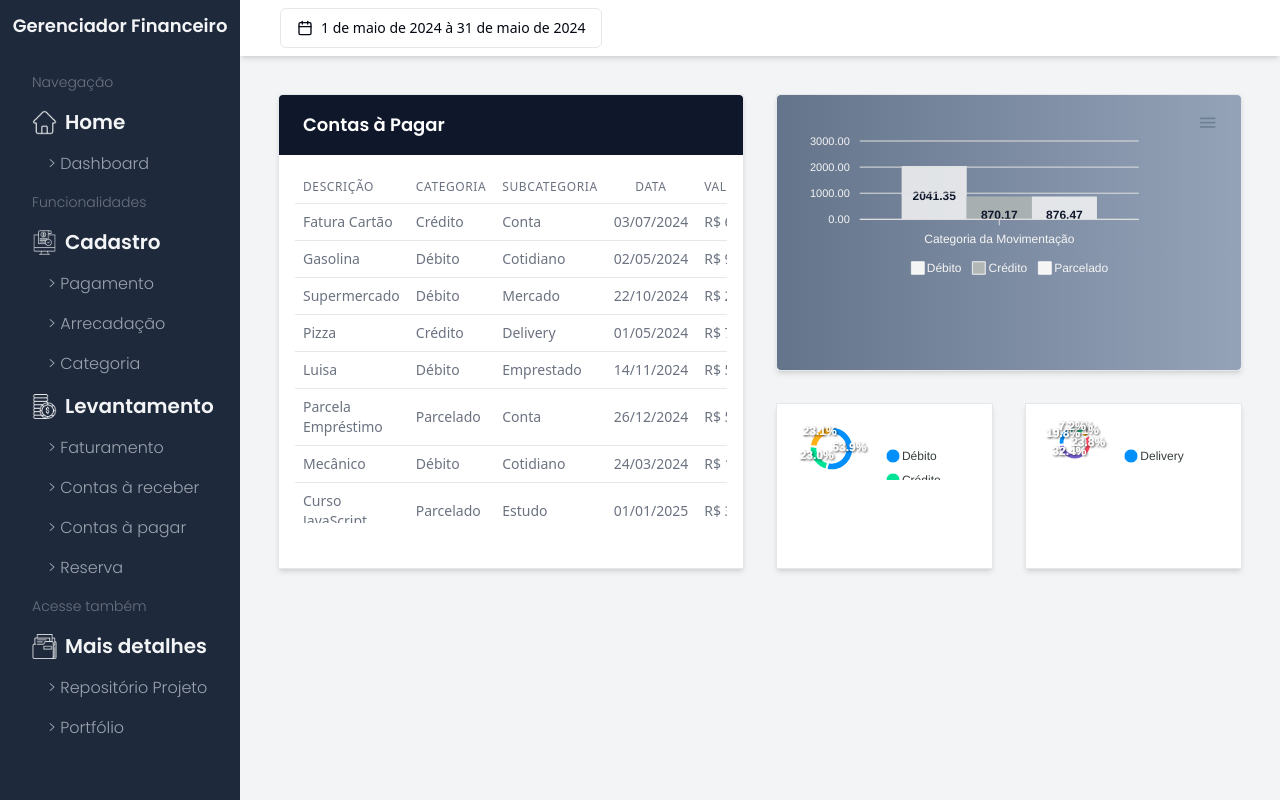
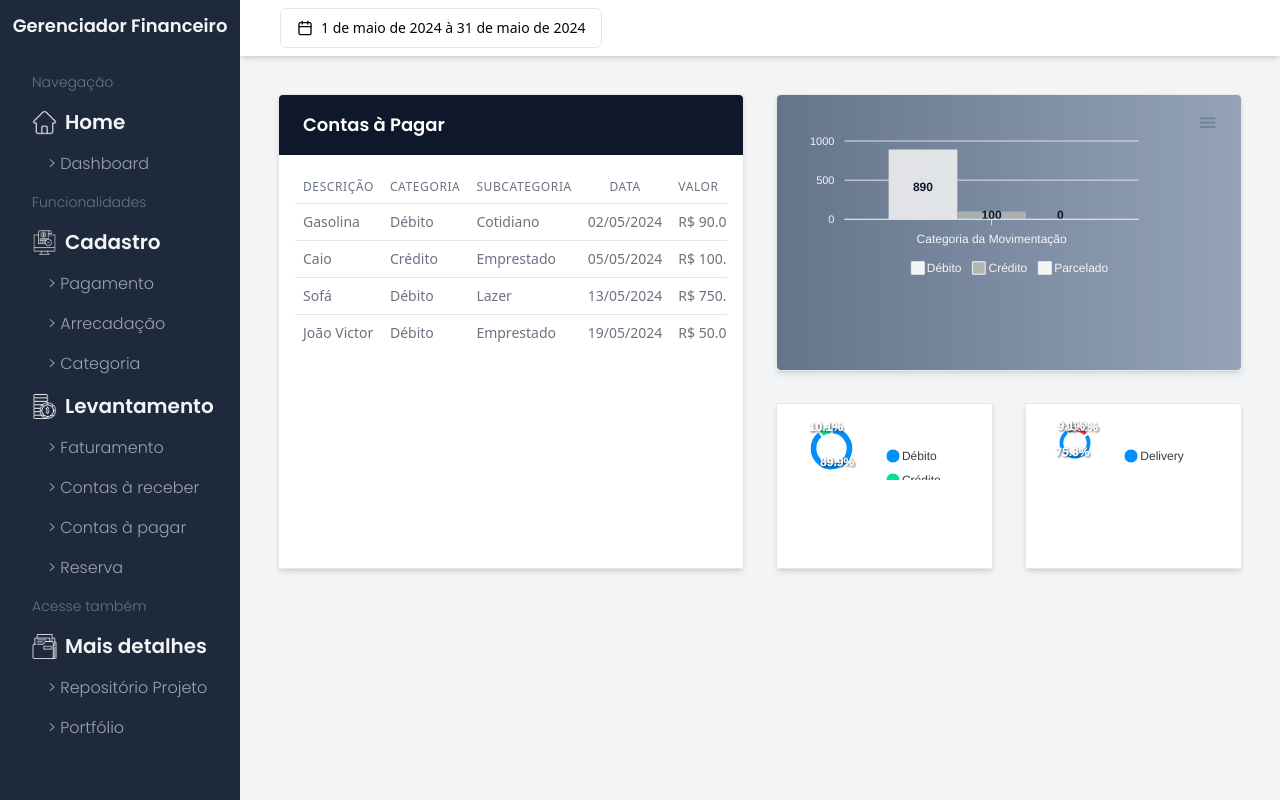
Before and after one commit to taynanhott/financial-manager, a Next.js app: page /gerenciar/levantamento/pagar in a window 1280 px wide. Built offline with nearby package versions, Linux system fonts and the light colour scheme.

Commit message:
date context aplication

```diff
--- a/src/app/gerenciar/dashboard/page.tsx
+++ b/src/app/gerenciar/dashboard/page.tsx
@@ -19,10 +19,10 @@ export default function Gerenciar() {
     const { entries } = useEntries();
     const { category } = useCategory();
 
-    const totalDeptor = deptor.reduce((acc, element) => acc + (element.value ? parseFloat(element.value) : 0), 0);
-    const totalEntries = entries.reduce((acc, element) => acc + (element.value ? parseFloat(element.value) : 0), 0);
-    const totalDeptorFalse = deptor.reduce((acc, element) => acc + (element.value && !element.status ? parseFloat(element.value) : 0), 0);
-    const totalDeptorTrue = deptor.reduce((acc, element) => acc + (element.value && element.status ? parseFloat(element.value) : 0), 0);
+    const totalDeptor = deptor.reduce((acc, element) => acc + (element.value && moment(element.date).isAfter(date.dtini) && moment(element.date).isBefore(date.dtend) ? parseFloat(element.value) : 0), 0);
+    const totalEntries = entries.reduce((acc, element) => acc + (element.value && moment(element.date).isAfter(date.dtini) && moment(element.date).isBefore(date.dtend) ? parseFloat(element.value) : 0), 0);
+    const totalDeptorFalse = deptor.reduce((acc, element) => acc + ((element.value && !element.status) && moment(element.date).isAfter(date.dtini) && moment(element.date).isBefore(date.dtend) ? parseFloat(element.value) : 0), 0);
+    const totalDeptorTrue = deptor.reduce((acc, element) => acc + ((element.value && element.status) && moment(element.date).isAfter(date.dtini) && moment(element.date).isBefore(date.dtend) ? parseFloat(element.value) : 0), 0);
     const totalFat = totalDeptor - totalEntries;
     const totalRes = totalFat * 0.1;
 
@@ -66,9 +66,17 @@ export default function Gerenciar() {
         return newDate;
     }
 
+    const sumsEntriesYear = [0, 0, 0, 0, 0, 0, 0, 0, 0, 0, 0, 0];
+
+    deptor.forEach(deptor => {
+        const value = parseFloat(deptor.value ? deptor.value : ``) || 0;
+        sumsEntriesYear[+moment(deptor.date).month()] += parseFloat(value.toFixed(2));
+    });
+
+    const totalEntriesWeek = entries.reduce((acc, element) => acc + (element.value ? parseFloat(element.value) : 0), 0);
+
     entries.forEach(entries => {
-        const value = parseFloat(entries.value ? entries.value : ``) || 0;
-
+        const value = parseFloat(entries.value && (moment(entries.date).isBetween(moment().startOf('month'), moment().endOf('month'), null, '[]')) ? entries.value : ``) || 0;
         if (moment(dateMoment(`07`)).isBefore(entries.date)) {
             sumsEntries[0] += parseFloat(value.toFixed(2));
         } else if (moment(dateMoment(`07`)).isAfter(entries.date) && moment(dateMoment(`14`)).isBefore(entries.date)) {
@@ -78,13 +86,6 @@ export default function Gerenciar() {
         } else if (moment(dateMoment(`21`)).isAfter(entries.date)) {
             sumsEntries[3] += parseFloat(value.toFixed(2));
         }
-    });
-
-    const sumsEntriesYear = [0, 0, 0, 0, 0, 0, 0, 0, 0, 0, 0, 0];
-
-    deptor.forEach(deptor => {
-        const value = parseFloat(deptor.value ? deptor.value : ``) || 0;
-        sumsEntriesYear[+moment(deptor.date).month()] += parseFloat(value.toFixed(2));
     });
 
     const graficoSimples = [
@@ -110,7 +111,7 @@ export default function Gerenciar() {
             series: [
                 {
                     name: "Valor semanal",
-                    data: [Number((totalFat / 4).toFixed(2)), Number((totalFat / 4).toFixed(2)), Number((totalFat / 4).toFixed(2)), Number((totalFat / 4).toFixed(2))]
+                    data: [Number((totalEntriesWeek / 4).toFixed(2)), Number((totalEntriesWeek / 4).toFixed(2)), Number((totalEntriesWeek / 4).toFixed(2)), Number((totalEntriesWeek / 4).toFixed(2))]
                 },
 
                 {
@@ -149,7 +150,7 @@ export default function Gerenciar() {
                     data: sumsEntriesYear
                 }
             ],
-            height: 250
+            height: 251
         },
     ]
 
@@ -157,7 +158,7 @@ export default function Gerenciar() {
     const sums = new Array(category.length).fill(0);
 
     entries.forEach(entry => {
-        const value = parseFloat(entry.value ? entry.value : ``) || 0;
+        const value = parseFloat(entry.value && (moment(entry.date).isAfter(date.dtini) && moment(entry.date).isBefore(date.dtend)) ? entry.value : ``) || 0;
         const typeIndex = parseInt(entry.type, 10);
 
         if (!isNaN(typeIndex) && typeIndex >= 0 && typeIndex < sums.length) {
--- a/src/app/gerenciar/levantamento/pagar/page.tsx
+++ b/src/app/gerenciar/levantamento/pagar/page.tsx
@@ -4,16 +4,18 @@ import Submenu from "@/components/Html/Body/Submenu/submenu";
 import Graph from "@/components/Resources/GraphApex";
 import { ListDash } from "@/components/Resources/Table";
 import { useCategory } from "@/context/CategoryContext";
+import { useDate } from "@/context/DateContext";
 import { useEntries } from "@/context/EntriesContext";
 import { useSubCategory } from "@/context/SubCategoryContext";
+import moment from "moment";
 
-function sums(variant: `category` | `subcategory`, context: any, entries: any) {
+function sums(variant: `category` | `subcategory`, context: any, entries: any, date: any) {
     const contextLabels = context.map((element: any) => element.description);
     const sums = new Array(context.length).fill(0);
 
     entries.forEach((element: any) => {
-        const value = parseFloat(element.value ? element.value : ``) || 0;
-        const typeIndex = parseInt(variant === `category` ? element.type : element.subtype, 10);
+        const value = parseFloat(element.value && (moment(element.date).isAfter(date.dtini) && moment(element.date).isBefore(date.dtend)) ? element.value : ``) || 0;
+        const typeIndex = parseInt(variant === `category` && (moment(element.date).isAfter(date.dtini) && moment(element.date).isBefore(date.dtend)) ? element.type : element.subtype, 10);
 
         if (!isNaN(typeIndex) && typeIndex >= 0 && typeIndex < sums.length) {
             sums[typeIndex] += value;
@@ -29,12 +31,13 @@ function sums(variant: `category` | `subcategory`, context: any, entries: any) {
 }
 
 export default function Pagar() {
+    const { date } = useDate();
     const { entries } = useEntries();
     const { category } = useCategory();
     const { subcategory } = useSubCategory();
 
-    const sumsCat = sums(`category`, category, entries);
-    const sumsSubCat = sums(`subcategory`, subcategory, entries);
+    const sumsCat = sums(`category`, category, entries, date);
+    const sumsSubCat = sums(`subcategory`, subcategory, entries, date);
 
     const graficoSimples = [
         {
--- a/src/app/gerenciar/levantamento/receber/page.tsx
+++ b/src/app/gerenciar/levantamento/receber/page.tsx
@@ -3,15 +3,17 @@
 import Submenu from "@/components/Html/Body/Submenu/submenu";
 import Graph from "@/components/Resources/GraphApex";
 import { ListDash } from "@/components/Resources/Table";
+import { useDate } from "@/context/DateContext";
 import { useDeptor } from "@/context/DebtorContext";
 import moment from 'moment';
 
 export default function Receber() {
+    const { date } = useDate();
     const { deptor } = useDeptor();
     const sumsDeptor = [0, 0, 0];
 
     deptor.forEach(deptor => {
-        const value = parseFloat(deptor.value ? deptor.value : ``) || 0;
+        const value = parseFloat(deptor.value && (moment(deptor.date).isAfter(date.dtini) && moment(deptor.date).isBefore(date.dtend)) ? deptor.value : ``) || 0;
 
         if (deptor.status) {
             sumsDeptor[0] += value;
--- a/src/components/Resources/Table/index.tsx
+++ b/src/components/Resources/Table/index.tsx
@@ -7,6 +7,7 @@ import moment from 'moment';
 import 'moment/locale/pt-br';
 import { DialogCategory, DialogDeptor, DialogEntries, DialogSubCategory } from "../Dialog";
 import { useSubCategory } from "@/context/SubCategoryContext";
+import { useDate } from "@/context/DateContext";
 
 interface Props {
     className?: string,
@@ -74,6 +75,7 @@ function dialogVariant(variant: string) {
 }
 
 export function ListDash({ className, context, variant }: Props) {
+    const { date } = useDate();
     const { category } = useCategory();
     const { subcategory } = useSubCategory();
 
@@ -89,6 +91,7 @@ export function ListDash({ className, context, variant }: Props) {
                     <tbody className="divide-y divide-gray-200">
                         {context.length > 0 ? (
                             context.map((element: any, index: number) => (
+                                moment(element.date).isAfter(date.dtini) && moment(element.date).isBefore(date.dtend) ? (
                                     <motion.tr
                                         key={`td-${index}`}
                                         className={`hover:bg-slate-200 pointer-events-none`}
@@ -121,7 +124,7 @@ export function ListDash({ className, context, variant }: Props) {
                                         {element.value && (
                                             <td className="p-2 text-sm text-left text-nowrap">R$ {Number(element.value).toFixed(2)}</td>
                                         )}
-                                </motion.tr>
+                                    </motion.tr>) : (<></>)
                             ))
                         ) : (
                             <motion.tr
```
Lines whose indentation alone changed are shown as unchanged.
